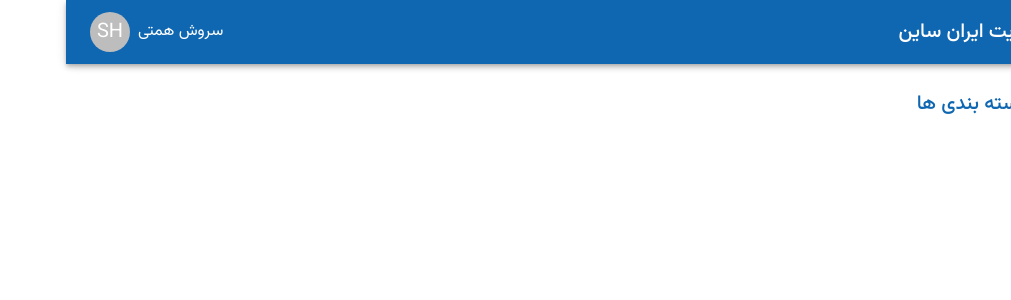
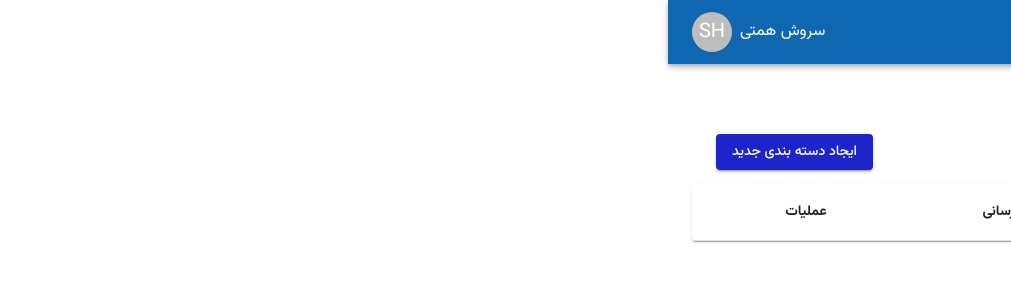
Before and after one commit to Soroosh-Hemati/admin-panel, a React (Vite) app: page /app/categories in a window 1280 px wide. Shown: the top 300 px of the page, without its empty margins (269-1280 px from the left). Built offline with nearby package versions, Linux system fonts and the light colour scheme.

Commit message:
Routes updated and each tabs basic table added

```diff
--- /dev/null
+++ b/src/pages/articles/AddNewArticle.jsx
@@ -0,0 +1,12 @@
+import { Box, Typography } from "@mui/material"
+
+
+function AddNewArticle() {
+  return (
+    <Box>
+      <Typography variant="h6" color="secondary">اضافه کردن مقاله</Typography>
+    </Box>
+  )
+}
+
+export default AddNewArticle
--- a/src/pages/articles/index.jsx
+++ b/src/pages/articles/index.jsx
@@ -1,11 +1,30 @@
-import { Box, Typography } from '@mui/material'
-import React from 'react'
+import { Box, Button, Paper, Table, TableCell, TableContainer, TableHead, TableRow, Toolbar, Typography } from '@mui/material'
+import { Link } from "react-router-dom"
 
 function ArticlesPage() {
   return (
     <><Box>
       <Typography variant="h6" color="secondary">لیست مقالات</Typography>
-
+      <Toolbar>
+        <Box flexGrow={1}></Box>
+        <Button component={Link} to='addNewArticle' variant="contained">ایجاد مقاله جدید</Button>
+      </Toolbar>
+      <TableContainer component={Paper}>
+        <Table sx={{ minWidth: 650 }} aria-label="simple table">
+          <TableHead>
+            <TableRow>
+              <TableCell align="right" sx={{ fontWeight: 'bold' }}>عنوان مقاله</TableCell>
+              <TableCell align="right" sx={{ fontWeight: 'bold' }}>نویسنده</TableCell>
+              <TableCell align="right" sx={{ fontWeight: 'bold' }}>تعداد بازدید</TableCell>
+              <TableCell align="right" sx={{ fontWeight: 'bold' }}>تصویر</TableCell>
+              <TableCell align="right" sx={{ fontWeight: 'bold' }}>توضیحات</TableCell>
+              <TableCell align="right" sx={{ fontWeight: 'bold' }}>تاریخ ایجاد</TableCell>
+              <TableCell align="right" sx={{ fontWeight: 'bold' }}>تاریخ بروزرسانی</TableCell>
+              <TableCell align="right" sx={{ fontWeight: 'bold' }}>عملیات</TableCell>
+            </TableRow>
+          </TableHead>
+        </Table>
+      </TableContainer>
 
     </Box>
     </>
--- /dev/null
+++ b/src/pages/categories/AddNewCategory.jsx
@@ -0,0 +1,10 @@
+import { Box, Typography } from "@mui/material"
+
+function AddNewCategory() {
+  return <Box>
+    <Typography variant="h6" color="secondary">ایجاد دسته بندی</Typography>
+
+  </Box>
+}
+
+export default AddNewCategory
--- a/src/pages/categories/index.jsx
+++ b/src/pages/categories/index.jsx
@@ -1,15 +1,32 @@
-import { Box, Typography } from "@mui/material"
+import { Box, Button, Paper, Table, TableCell, TableContainer, TableHead, TableRow, Toolbar, Typography } from "@mui/material"
+import { Link } from "react-router-dom"
+
+function CategoriesPage() {
+
+  return <Box>
+    <Typography variant="h6" color="secondary">لیست دسته بندی ها</Typography>
+    <Toolbar>
+      <Box flexGrow={1}></Box>
+      <Button component={Link} to='addNewCategory' variant="contained">ایجاد دسته بندی جدید</Button>
+    </Toolbar>
+    <TableContainer component={Paper}>
+      <Table sx={{ minWidth: 650 }} aria-label="simple table">
+        <TableHead>
+          <TableRow>
+            <TableCell align="right" sx={{ fontWeight: 'bold' }}>نام</TableCell>
+            <TableCell align="right" sx={{ fontWeight: 'bold' }}>توضیحات</TableCell>
+            <TableCell align="right" sx={{ fontWeight: 'bold' }}>تصویر</TableCell>
+            <TableCell align="right" sx={{ fontWeight: 'bold' }}>تاریخ ایجاد</TableCell>
+            <TableCell align="right" sx={{ fontWeight: 'bold' }}>تاریخ بروزرسانی</TableCell>
+            <TableCell align="right" sx={{ fontWeight: 'bold' }}>عملیات</TableCell>
+          </TableRow>
+        </TableHead>
+      </Table>
+    </TableContainer>
+  </Box>
 
 
-function CategoriesPage() {
-  return (
-    <><Box>
-      <Typography variant="h6" color="secondary">لیست دسته بندی ها</Typography>
 
-
-    </Box>
-    </>
-  )
 }
 
 export default CategoriesPage
--- /dev/null
+++ b/src/pages/products/AddNewProduct.jsx
@@ -0,0 +1,11 @@
+import { Box, Typography } from "@mui/material"
+
+function AddNewProduct() {
+  return (
+    <Box>
+      <Typography variant="h6" color="secondary">اضافه کردن محصول</Typography>
+    </Box>
+  )
+}
+
+export default AddNewProduct
--- a/src/pages/products/index.jsx
+++ b/src/pages/products/index.jsx
@@ -1,10 +1,29 @@
-import { Box, Typography } from '@mui/material'
-
+import { Box, Button, Paper, Table, TableCell, TableContainer, TableHead, TableRow, Toolbar, Typography } from '@mui/material'
+import { Link } from "react-router-dom"
 const ProductsPage = () => {
   return (
     <><Box>
       <Typography variant="h6" color="secondary">لیست محصولات</Typography>
-
+      <Toolbar>
+        <Box flexGrow={1}></Box>
+        <Button component={Link} to='/app/products/addNewProduct' variant="contained">ایجاد محصول جدید</Button>
+      </Toolbar>
+      <TableContainer component={Paper}>
+        <Table sx={{ minWidth: 650 }} aria-label="simple table">
+          <TableHead>
+            <TableRow>
+              <TableCell align="right" sx={{ fontWeight: 'bold' }}>عنوان محصول</TableCell>
+              <TableCell align="right" sx={{ fontWeight: 'bold' }}>دسته بندی</TableCell>
+              <TableCell align="right" sx={{ fontWeight: 'bold' }}>نویسنده</TableCell>
+              <TableCell align="right" sx={{ fontWeight: 'bold' }}>توضیحات</TableCell>
+              <TableCell align="right" sx={{ fontWeight: 'bold' }}>تصویر</TableCell>
+              <TableCell align="right" sx={{ fontWeight: 'bold' }}>تاریخ ایجاد</TableCell>
+              <TableCell align="right" sx={{ fontWeight: 'bold' }}>تاریخ بروزرسانی</TableCell>
+              <TableCell align="right" sx={{ fontWeight: 'bold' }}>عملیات</TableCell>
+            </TableRow>
+          </TableHead>
+        </Table>
+      </TableContainer>
 
     </Box>
     </>
--- /dev/null
+++ b/src/pages/users/AddNewUser.jsx
@@ -0,0 +1,12 @@
+import { Box, Typography } from "@mui/material"
+
+
+function AddNewUser() {
+  return (
+    <Box>
+      <Typography variant="h6" color="secondary">ایجاد کاربر</Typography>
+    </Box>
+  )
+}
+
+export default AddNewUser
--- a/src/pages/users/index.jsx
+++ b/src/pages/users/index.jsx
@@ -1,11 +1,27 @@
-import { Box, Typography } from "@mui/material"
-
+import { Box, Button, Paper, Table, TableCell, TableContainer, TableHead, TableRow, Toolbar, Typography } from "@mui/material"
+import { Link } from "react-router-dom"
 
 function UsersPage() {
   return (
     <><Box>
       <Typography variant="h6" color="secondary">لیست کاربران</Typography>
-
+      <Toolbar>
+        <Box flexGrow={1}></Box>
+        <Button component={Link} to='addNewUser' variant="contained">ایجاد کاربر جدید</Button>
+      </Toolbar>
+      <TableContainer component={Paper}>
+        <Table sx={{ minWidth: 650 }} aria-label="simple table">
+          <TableHead>
+            <TableRow>
+              <TableCell align="right" sx={{ fontWeight: 'bold' }}>نام و نام خانوادگی</TableCell>
+              <TableCell align="right" sx={{ fontWeight: 'bold' }}>ایمیل</TableCell>
+              <TableCell align="right" sx={{ fontWeight: 'bold' }}>نقش</TableCell>
+              <TableCell align="right" sx={{ fontWeight: 'bold' }}>تاریخ ایجاد</TableCell>
+              <TableCell align="right" sx={{ fontWeight: 'bold' }}>عملیات</TableCell>
+            </TableRow>
+          </TableHead>
+        </Table>
+      </TableContainer>
 
     </Box>
     </>
--- a/src/services/http.js
+++ b/src/services/http.js
@@ -12,7 +12,7 @@ const axiosInstance = axios.create({
 // Request Interceptor
 axiosInstance.interceptors.request.use(
   (config) => {
-    // console.log("Request Interceptor:", config);
+    console.log("Request Interceptor:", config);
     let token = Cookies.get("token");
     if (token) {
       config.headers["Authorization"] = `Bearer ${token}`;
@@ -32,6 +32,8 @@ axiosInstance.interceptors.response.use(
     console.error("Response Interceptor Error:", error);
     if (error.response && error.response.status === 401) {
       console.warn("Unauthorized - Redirect to login");
+      Cookies.remove("token");
+      window.location.replace("/");
     }
 
     return Promise.reject(error);
```
Also changed, not shown: src/App.jsx (+21 -1 lines). Lines whose indentation alone changed are shown as unchanged.
